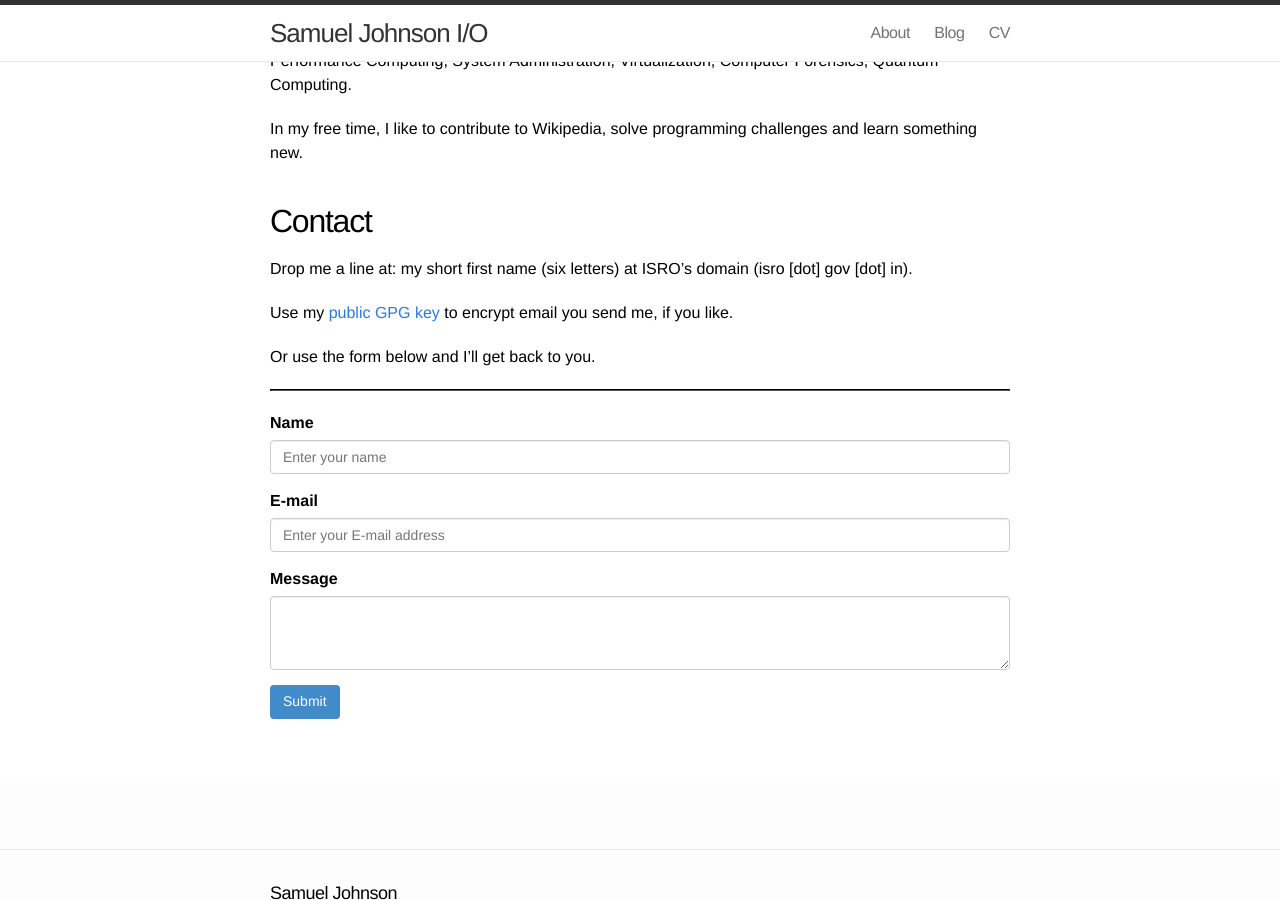
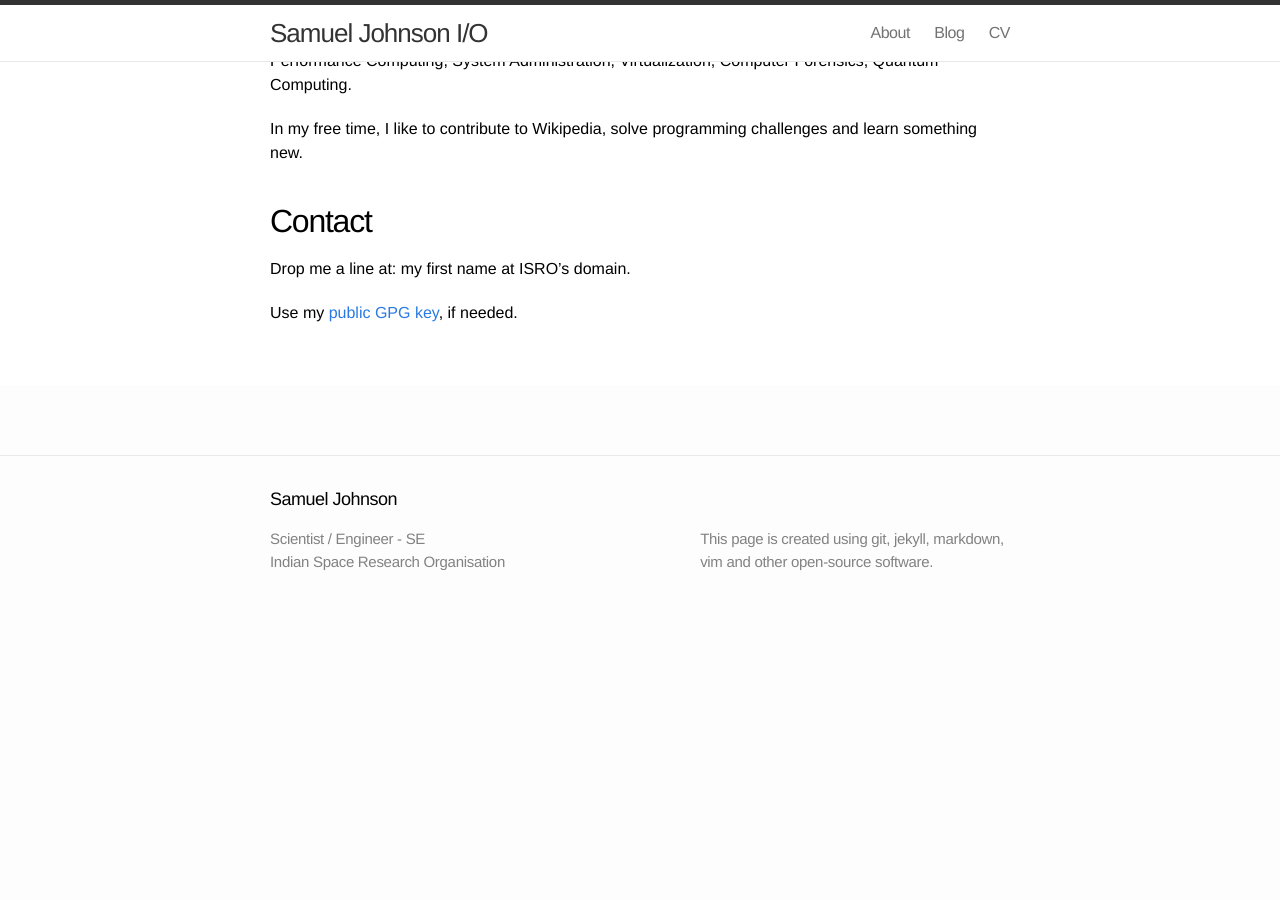
Before and after one commit to samueljohnson/samueljohnson.github.io, a Jekyll site: the page built from about.markdown, in a window 1280 px wide and 900 px high, scrolled down 225 px. Built offline with Jekyll 4.4.1, drawn with Linux system fonts in a browser that asks for light colours; nearby versions of some CDN libraries; after the commit the page ends 970 px from its top, so only the background shows below that.

Commit message:
Updated contact in about page

```diff
--- a/about.markdown
+++ b/about.markdown
@@ -15,14 +15,16 @@ In my free time, I like to contribute to Wikipedia, solve programming challenges
 
 ## Contact
 
-Drop me a line at: my short first name (six letters) at ISRO's domain (isro [dot] gov [dot] in).
+Drop me a line at: my first name at ISRO's domain.
 
-Use my [public GPG key](/assets/txt/ISRO_Public.asc) to encrypt email you send me, if you like.
+Use my [public GPG key](/assets/txt/ISRO_Public.asc), if needed.
+
+<!--
 
 Or use the form below and I'll get back to you.
 
 ----
-<!--<hr style="border-color:black;">-->
+<!--<hr style="border-color:black;">
 
   <form method="POST" action="http://formspree.io/esamueljohnson@gmail.com">
    <div class="form-group">
@@ -41,3 +43,5 @@ Or use the form below and I'll get back to you.
    </div>
 
    <button type="submit" class="btn btn-primary">Submit</button>
+
+-->
```
